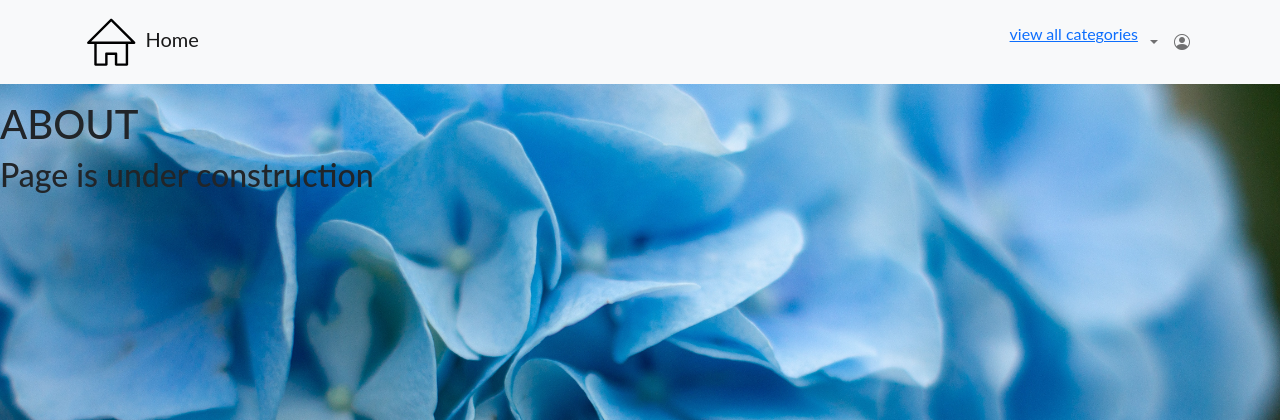
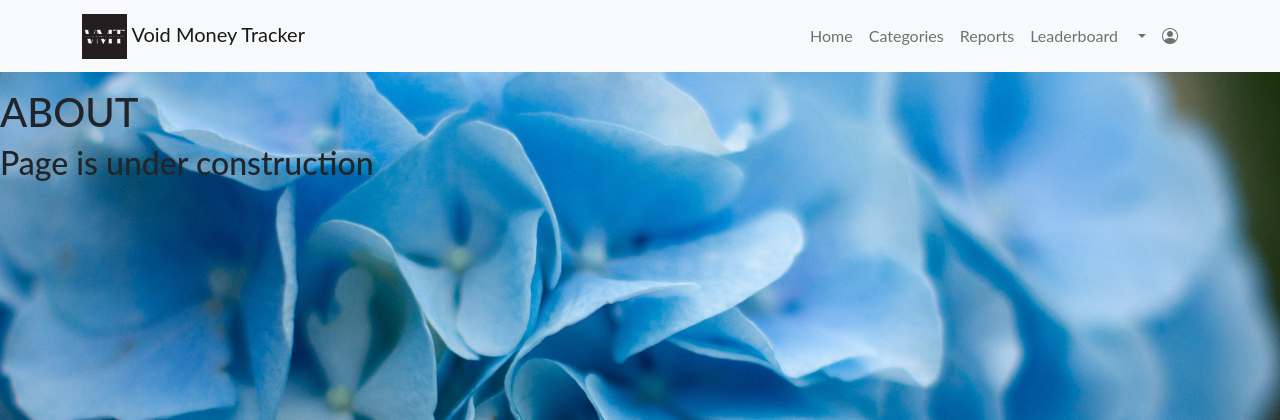
Before and after one commit to HarisM26/Personal-Spending-Tracker, a Django app: page /about/ in a window 1280 px wide. Shown: the top 420 px of the page. Run offline with Django 4.2, Linux system fonts and the light colour scheme; the visitor is signed in with stand-in values (Sample User, id 1); some libraries are stand-ins or nearby versions.

Commit message:
navbar design fixed

```diff
--- a/expenditure/templates/partials/feed_menu.html
+++ b/expenditure/templates/partials/feed_menu.html
@@ -1,4 +1,4 @@
-<div class="collapse navbar-collapse" id="navbarSupportedContent">
+<!-- <div class="collapse navbar-collapse" id="navbarSupportedContent">
   <ul class="navbar-nav me-auto mb-2 mb-lg-0">
   </ul>
   <ul class="navbar-nav ms-auto mb-2 mb-lg-0">
@@ -32,4 +32,62 @@
       </ul>
     </li>
   </ul>
-</div>
+</div> -->
+
+
+<nav class="navbar navbar-expand-lg bg-body-tertiary">
+  <div class="container-fluid">
+
+
+      <ul class="navbar-nav ml-auto">
+
+        <li class="nav-item">
+          <a class="nav-link" href="{% url 'feed' %}">Home</a>
+        </li>
+
+        <li class="nav-item">
+            <a class="nav-link" href="{% url 'all_categories' %}">Categories</a>
+          </li>
+
+          <li class="nav-item">
+              <a class="nav-link" href="">Reports</a>
+          </li>
+
+          <li class="nav-item">
+            <a class="nav-link" href="">Leaderboard</a>
+        </li>
+
+          <li class="nav-item dropdown">
+            <a class="nav-link dropdown-toggle" href="#" id="navbarDropdownMenuLink" role="button" data-bs-toggle="dropdown" aria-expanded="false">
+              <i class="fa-regular fa-bell">
+                {% if unread_status_count > 0 %}
+                  <span class="badge rounded-pill bg-danger"> &#160; </span>
+                {% endif %}
+              </i>
+
+            </a>
+            <ul class="dropdown-menu" aria-labelledby="navbarDropdownMenuLink">
+              {% for notification in latest_notifications%}
+                <li><a class="dropdown-item" href="{% url 'mark_as_read' notification.id %}">{{ notification.title }}</a></li>
+              {% endfor%}
+              <li><hr class="dropdown-divider"></li>
+              <li><a class="dropdown-item" href="{% url 'notification_page' %}">Notifications</a></li>
+            </ul>
+          </li>
+
+          <li class="nav-item dropdown">
+            <a class="nav-link" href="#" id="user-account-dropdown" role="button" data-bs-toggle="dropdown" aria-expanded="false">
+              <span class="bi-person-circle"></span>
+            </a>
+            <ul class="dropdown-menu dropdown-menu-end" aria-labelledby="user-account-dropdown" id="profile_list">
+              <li><hr class="dropdown-divider"></li>
+              <li><a class="dropdown-item" href="">Profile</a></li>
+              <li><a class="dropdown-item" href="">Add Friends</a></li>
+              <li><a class="dropdown-item" href="{% url 'log_out' %}">Log out</a></li>
+            </ul>
+          </li>
+      </ul>
+
+
+  </div>
+</nav>
--- a/expenditure/templates/partials/navbar.html
+++ b/expenditure/templates/partials/navbar.html
@@ -5,15 +5,15 @@
       {% if user.is_authenticated %}
         <a class="navbar-brand" href="{% url 'feed' %}" id="feed-home_text">
           <span>
-          <svg class="svg-icon_home" viewBox="0 0 20 20">
-              <path d="M18.121,9.88l-7.832-7.836c-0.155-0.158-0.428-0.155-0.584,0L1.842,9.913c-0.262,0.263-0.073,0.705,0.292,0.705h2.069v7.042c0,0.227,0.187,0.414,0.414,0.414h3.725c0.228,0,0.414-0.188,0.414-0.414v-3.313h2.483v3.313c0,0.227,0.187,0.414,0.413,0.414h3.726c0.229,0,0.414-0.188,0.414-0.414v-7.042h2.068h0.004C18.331,10.617,18.389,10.146,18.121,9.88 M14.963,17.245h-2.896v-3.313c0-0.229-0.186-0.415-0.414-0.415H8.342c-0.228,0-0.414,0.187-0.414,0.415v3.313H5.032v-6.628h9.931V17.245z M3.133,9.79l6.864-6.868l6.867,6.868H3.133z"></path>
-          </svg>
-          </span> Home
+            <img src="../../static/images/logo2.png" alt="" width="45" height="45" class="d-inline-block align-text-middle">
+          </span> Void Money Tracker
         </a>
      {% else %}
-     <a class="navbar-brand" href="">
-        <img src="../../static/images/logo.png" alt="" width="45" height="45" class="d-inline-block align-text-middle">  V.M.T.
-    </a>
+    <a class="navbar-brand" href="{% url 'home' %}" id="feed-home_text">
+      <span>
+        <img src="../../static/images/logo2.png" alt="" width="45" height="45" class="d-inline-block align-text-middle">
+      </span> Void Money Tracker
+      </a>
     {% endif %}
     <button class="navbar-toggler" type="button" data-bs-toggle="collapse" data-bs-target="#navbarSupportedContent" aria-controls="navbarSupportedContent" aria-expanded="false" aria-label="Toggle navigation">
       <span class="navbar-toggler-icon"></span>
```
Also changed, not shown: static/images/logo2.png (added).
